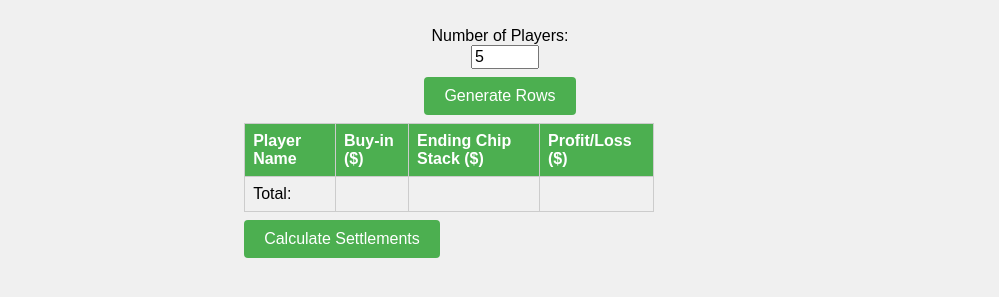
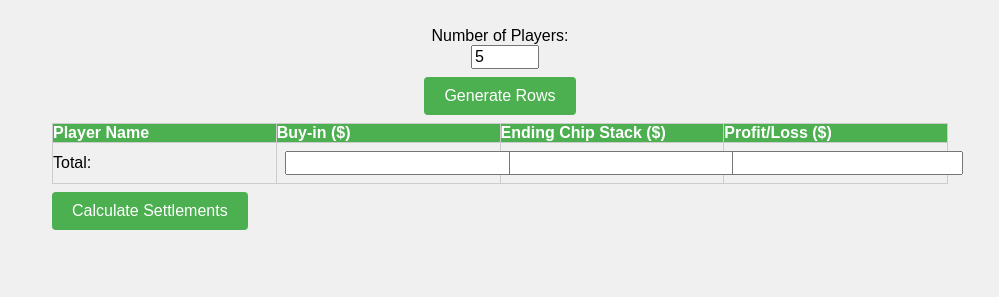
Before and after one commit to pudgypanda01/Settlement-Calculator, a plain HTML site: page index.html in a window 1280 px wide. Shown: the part 101-398 px from the top of the page, without its empty margins (140-1139 px from the left). Drawn offline with Linux system fonts and the light colour scheme.

Commit message:
Update index.html
Further optimized the page so that the tables automatically resize to changes in browser size

```diff
--- a/index.html
+++ b/index.html
@@ -64,13 +64,26 @@
 
         table {
             border-collapse: collapse;
-            width: 80%;
+            width: 100%;
+            table-layout: fixed;
         }
 
         th, td {
             border: 1px solid #ccc;
             text-align: left;
+            padding: 0;
+            width: auto;
+            position: relative;
+        }
+
+        .input-wrapper {
+            width: 100%;
+            height: 100%;
             padding: 8px;
+        }
+
+        input[type="number"], input[type="text"] {
+            width: 100%;
         }
 
         tr:nth-child(even) {
@@ -80,17 +93,6 @@
         th {
             background-color: #4CAF50;
             color: white;
-        }
-
-        /* Responsive styles */
-        @media (max-width: 767px) {
-            h1, .container {
-                width: 100%;
-            }
-
-            table {
-                width: 100%;
-            }
         }
     </style>
 </head>
@@ -116,9 +118,21 @@
                 <tfoot>
                     <tr>
                         <td>Total:</td>
-                        <td id="totalBuyIn"></td>
-                        <td id="totalEndStack"></td>
-                        <td id="totalProfitLoss"></td>
+                        <td id="totalBuyIn">
+                            <div class="input-wrapper">
+                                <input type="number" name="totalBuyIn" />
+                            </div>
+                        </td>
+                        <td id="totalEndStack">
+                            <div class="input-wrapper">
+                                <input type="number" name="totalEndStack" />
+                            </div>
+                        </td>
+                        <td id="totalProfitLoss">
+                            <div class="input-wrapper">
+                                <input type="number" name="totalProfitLoss" />
+                            </div>
+                        </td>
                     </tr>
                 </tfoot>
             </table>
```
